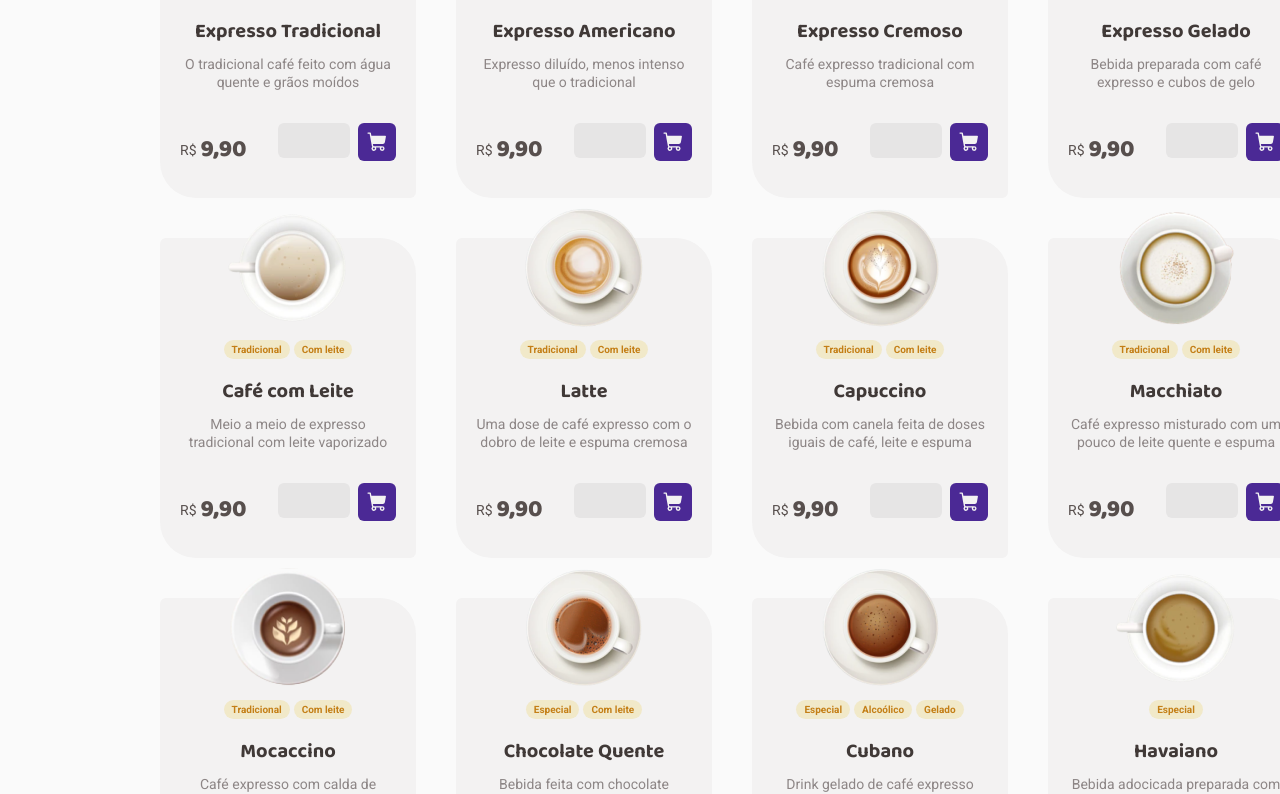
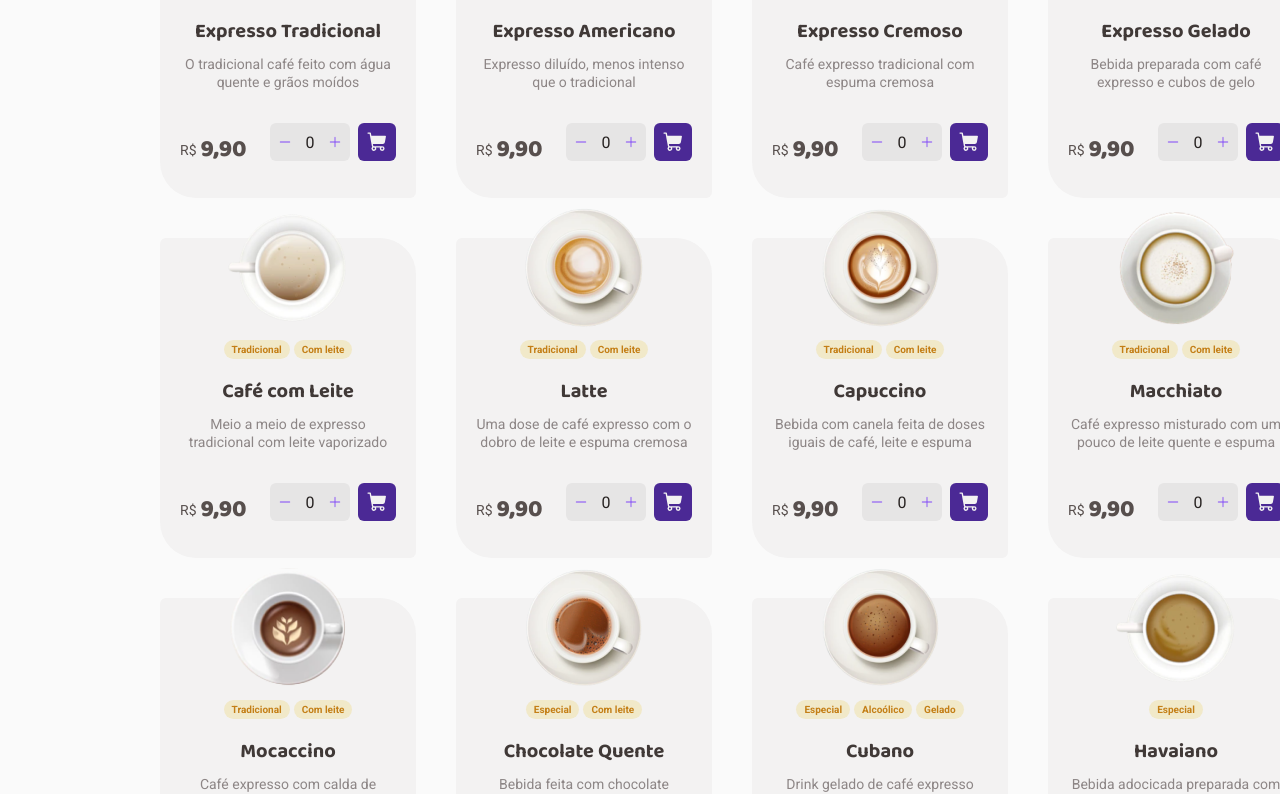
Before and after one commit to gabriel1g/coffee-delivery, a React (Vite) app: page / in a window 1280 px wide. Shown: the part 904-1698 px from the top of the page. Built offline with nearby package versions, Linux system fonts and the light colour scheme.

Commit message:
componente de quantidade de itens no carrinho

```diff
--- a/src/components/CoffeeCard/index.tsx
+++ b/src/components/CoffeeCard/index.tsx
@@ -1,3 +1,4 @@
+import { ProductsNumber } from '@components/ProductsNumber';
 import { ProductDTO } from '@dtos/ProductDTO';
 import { ShoppingCart } from '@phosphor-icons/react';
 import { formatMoney } from '@utils/formatMoney';
@@ -31,9 +32,7 @@ export function CoffeeCard({ coffee }: CoffeeCardProps) {
               <span>{formattedPrice}</span>
             </div>
             <div className="shopping_cart">
-              <div className="items_number">
-                <input type="number" />
-              </div>
+              <ProductsNumber />
               <div className="shopping_cart_bottom">
                 <ShoppingCart size={22} weight="fill" />
               </div>
--- a/src/components/CoffeeCard/styles.ts
+++ b/src/components/CoffeeCard/styles.ts
@@ -76,23 +76,6 @@ export const CoffeeCardContainer = styled.div`
         display: flex;
         gap: 0.5rem;
 
-        .items_number {
-          width: 72px;
-
-          input {
-            width: 100%;
-            padding: 0.5rem;
-            border: none;
-            border-radius: 6px;
-            background-color: ${({ theme }) => theme['base-button']};
-            color: ${({ theme }) => theme['base-title']};
-
-            &::-webkit-inner-spin-button {
-              all: unset;
-            }
-          }
-        }
-
         .shopping_cart_bottom {
           padding: 0.5rem;
           border-radius: 6px;
--- /dev/null
+++ b/src/components/ProductsNumber/index.tsx
@@ -0,0 +1,21 @@
+import { useState } from 'react';
+
+import { Minus, Plus } from '@phosphor-icons/react';
+
+import { ProductsNumberContainer } from './styles';
+
+export function ProductsNumber() {
+  const [quantity, setQuantity] = useState<number>(0);
+
+  return (
+    <ProductsNumberContainer>
+      <button onClick={() => setQuantity((prevState) => prevState - 1)}>
+        <Minus size={14} />
+      </button>
+      <input onChange={(e) => setQuantity(Number(e.target.value))} min={0} type="number" value={quantity} />
+      <button onClick={() => setQuantity((prevState) => prevState + 1)}>
+        <Plus size={14} />
+      </button>
+    </ProductsNumberContainer>
+  );
+}
--- /dev/null
+++ b/src/components/ProductsNumber/styles.ts
@@ -0,0 +1,31 @@
+import styled from 'styled-components';
+
+export const ProductsNumberContainer = styled.div`
+  width: 5rem;
+  padding: 0.5rem;
+  border-radius: 6px;
+  background-color: ${({ theme }) => theme['base-button']};
+  display: flex;
+  gap: 0.25rem;
+
+  input {
+    width: 100%;
+    border: none;
+    background-color: transparent;
+    color: ${({ theme }) => theme['base-title']};
+    text-align: center;
+
+    &::-webkit-inner-spin-button {
+      all: unset;
+    }
+  }
+
+  button {
+    border: none;
+    background-color: transparent;
+    color: ${({ theme }) => theme['purple']};
+    display: flex;
+    align-items: center;
+    cursor: pointer;
+  }
+`;
```
